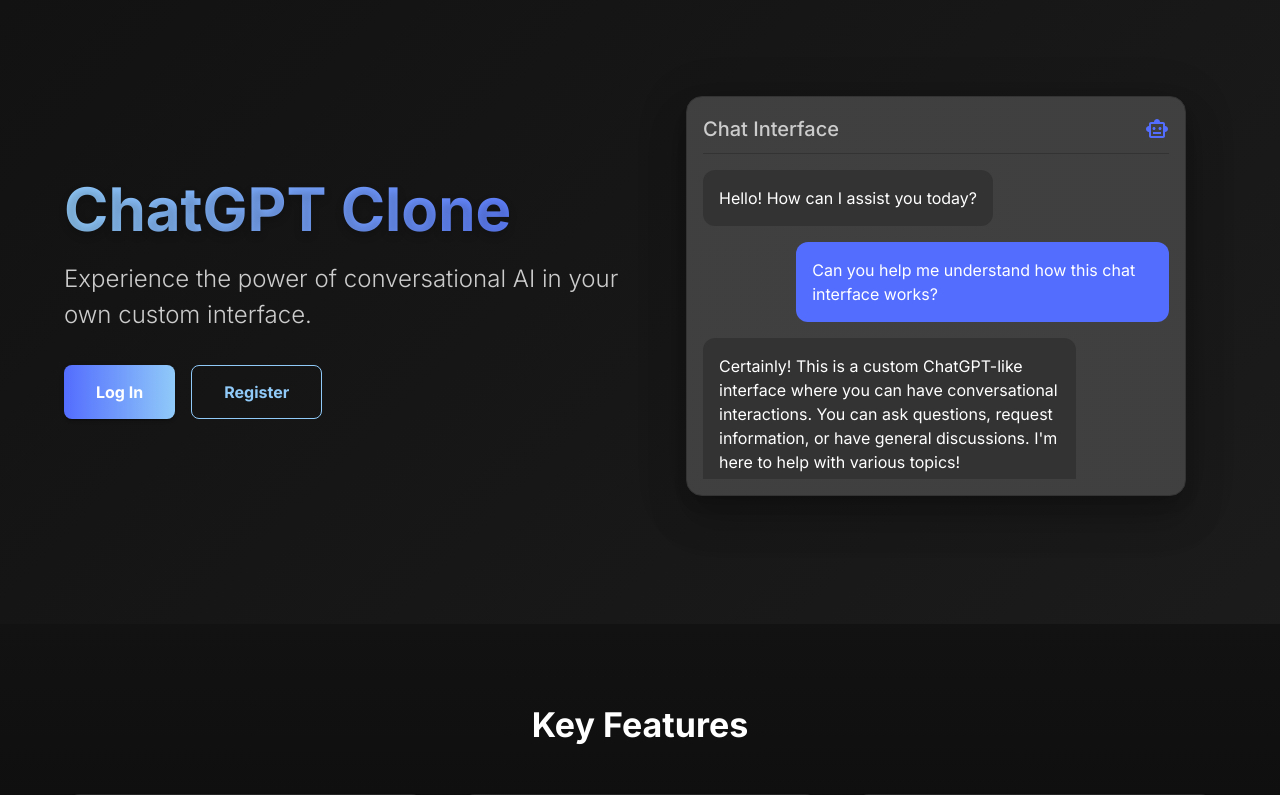
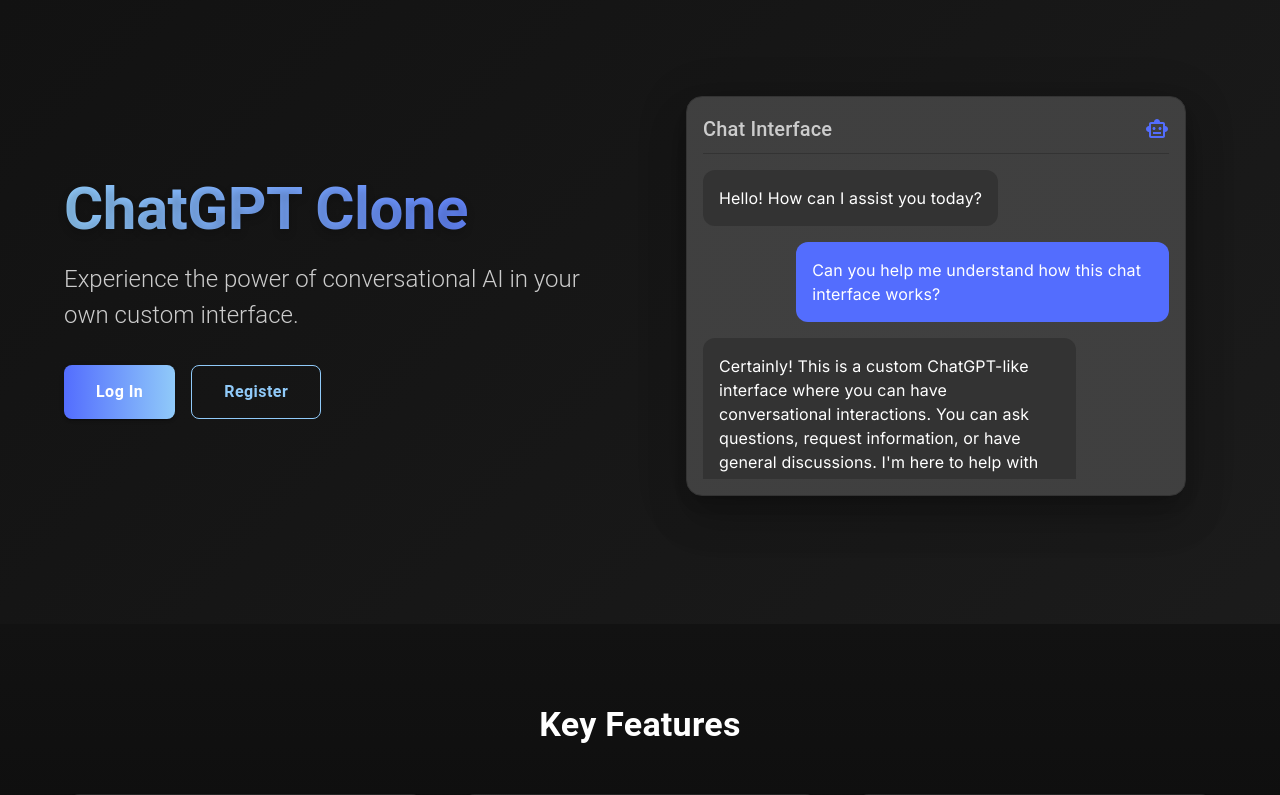
Before and after one commit to jacquesmats/CloneGPT, a Next.js app in the folder frontend/: page / in a window 1280 px wide. Shown: the top 795 px of the page. Built offline with nearby package versions, Linux system fonts and the light colour scheme.

Commit message:
split  layout into two files

```diff
--- a/frontend/src/app/layout.tsx
+++ b/frontend/src/app/layout.tsx
@@ -1,37 +1,12 @@
-"use client"
 import { Inter } from 'next/font/google';
-import { ThemeProvider, createTheme, CssBaseline } from '@mui/material';
+import Providers from '@/app/providers';
 
 const inter = Inter({ subsets: ['latin'] });
 
-// Create a dark theme
-const darkTheme = createTheme({
-  palette: {
-    mode: 'dark',
-    primary: {
-      main: '#536DFE',
-    },
-    secondary: {
-      main: '#90CAF9',
-    },
-    background: {
-      default: '#121212',
-      paper: '#1E1E1E',
-    },
-  },
-  typography: {
-    fontFamily: inter.style.fontFamily,
-  },
-  components: {
-    MuiButton: {
-      styleOverrides: {
-        root: {
-          borderRadius: 8,
-        },
-      },
-    },
-  },
-});
+export const metadata = {
+  title: 'ChatGPT Clone',
+  description: 'A ChatGPT-like interface built with Next.js and MUI',
+};
 
 export default function RootLayout({
   children,
@@ -41,10 +16,7 @@
   return (
     <html lang="en">
       <body className={inter.className} style={{ margin: 0 }}>
-        <ThemeProvider theme={darkTheme}>
-          <CssBaseline />
-          {children}
-        </ThemeProvider>
+        <Providers>{children}</Providers>
       </body>
     </html>
   );
--- /dev/null
+++ b/frontend/src/app/providers.tsx
@@ -0,0 +1,41 @@
+"use client"
+import { ThemeProvider, createTheme, CssBaseline } from '@mui/material';
+
+// Create a dark theme
+const darkTheme = createTheme({
+  palette: {
+    mode: 'dark',
+    primary: {
+      main: '#536DFE',
+    },
+    secondary: {
+      main: '#90CAF9',
+    },
+    background: {
+      default: '#121212',
+      paper: '#1E1E1E',
+    },
+  },
+  components: {
+    MuiButton: {
+      styleOverrides: {
+        root: {
+          borderRadius: 8,
+        },
+      },
+    },
+  },
+});
+
+export default function Providers({
+  children,
+}: {
+  children: React.ReactNode;
+}) {
+  return (
+    <ThemeProvider theme={darkTheme}>
+      <CssBaseline />
+      {children}
+    </ThemeProvider>
+  );
+}
```
